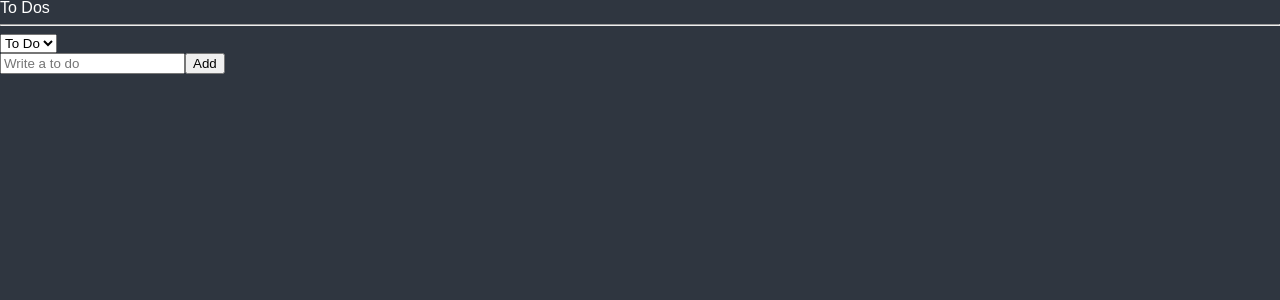
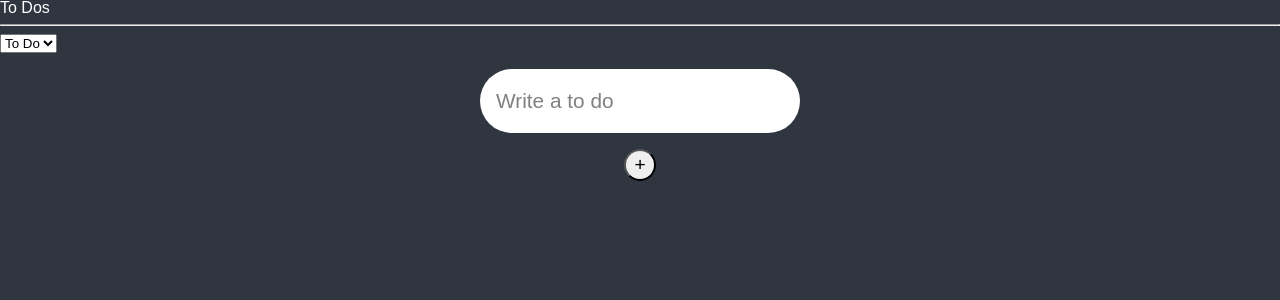
Before and after one commit to canalog/react-todo, a React (Create React App) app: page / in a window 1280 px wide. Shown: the top 300 px of the page. Built offline with nearby package versions, Linux system fonts and the light colour scheme.

Commit message:
ToDo localstorage에 저장

```diff
--- a/src/atoms.tsx
+++ b/src/atoms.tsx
@@ -17,9 +17,11 @@ export const categoryState = atom<Categories>({
 	default: Categories.TO_DO,
 });
 
+const localStorageToDos = JSON.parse(localStorage.getItem("ToDos") as any);
+
 export const toDoState = atom<IToDo[]>({
 	key: "toDo",
-	default: [],
+	default: localStorageToDos?.length > 0 ? localStorageToDos : [],
 });
 
 export const toDoSelector = selector({
--- a/src/components/CreateToDo.tsx
+++ b/src/components/CreateToDo.tsx
@@ -1,7 +1,34 @@
 import { useForm } from "react-hook-form";
 import { useRecoilValue, useSetRecoilState } from "recoil";
+import styled from "styled-components";
 import { categoryState, toDoState } from "../atoms";
 
+const ToDoForm = styled.div`
+	display: flex;
+	justify-content: center;
+	align-items: center;
+	flex-direction: column;
+`;
+
+const ToDoInput = styled.input`
+	margin: 1rem;
+	padding: 1rem;
+	width: 20rem;
+	height: 4rem;
+	font-size: 1.3rem;
+	border-radius: 2rem;
+	border: none;
+	&::placeholder {
+		color: gray;
+	}
+`;
+
+const ToDoButton = styled.button`
+	border-radius: 2rem;
+	width: 2rem;
+	height: 2rem;
+	font-size: 1.2rem;
+`;
 interface IForm {
 	toDo: string;
 }
@@ -11,25 +38,31 @@ const CreateToDo = () => {
 	const category = useRecoilValue(categoryState);
 	const { register, handleSubmit, setValue } = useForm<IForm>();
 	const onSubmit = ({ toDo }: IForm) => {
-		setToDos((oldToDos) => [
+		setToDos((oldToDos) => {
+			const newToDos = [
+				...oldToDos,
 				{
 					text: toDo,
 					id: Date.now(),
 					category,
 				},
-			...oldToDos,
-		]);
+			];
+			localStorage.setItem("ToDos", JSON.stringify(newToDos));
+			return newToDos;
+		});
 		setValue("toDo", "");
 	};
 	return (
 		<form onSubmit={handleSubmit(onSubmit)}>
-			<input
+			<ToDoForm>
+				<ToDoInput
 					{...register("toDo", {
 						required: "Please write a To Do",
 					})}
 					placeholder="Write a to do"
 				/>
-			<button>Add</button>
+				<ToDoButton>+</ToDoButton>
+			</ToDoForm>
 		</form>
 	);
 };
--- a/src/components/ToDo.tsx
+++ b/src/components/ToDo.tsx
@@ -13,12 +13,20 @@ const ToDo = ({ text, category, id }: IToDo) => {
 			const newToDo = { text, id, category: name as IToDo["category"] };
 			const newToDos = [...oldToDos];
 			newToDos.splice(targetIndex, 1, newToDo);
+			localStorage.setItem("ToDos", JSON.stringify(newToDos));
 			return newToDos;
 			// return [
 			// 	...oldToDos.slice(0, targetIndex),
 			// 	newToDo,
 			// 	...oldToDos.slice(targetIndex + 1),
 			// ];
+		});
+	};
+	const onClickDelete = () => {
+		setToDos((oldToDos) => {
+			const newToDos = oldToDos.filter((toDo) => toDo.id !== id);
+			localStorage.setItem("ToDos", JSON.stringify(newToDos));
+			return newToDos;
 		});
 	};
 	return (
@@ -39,6 +47,7 @@ const ToDo = ({ text, category, id }: IToDo) => {
 					Done
 				</button>
 			)}
+			{<button onClick={onClickDelete}>Delete</button>}
 		</li>
 	);
 };
```
Lines whose indentation alone changed are shown as unchanged.
